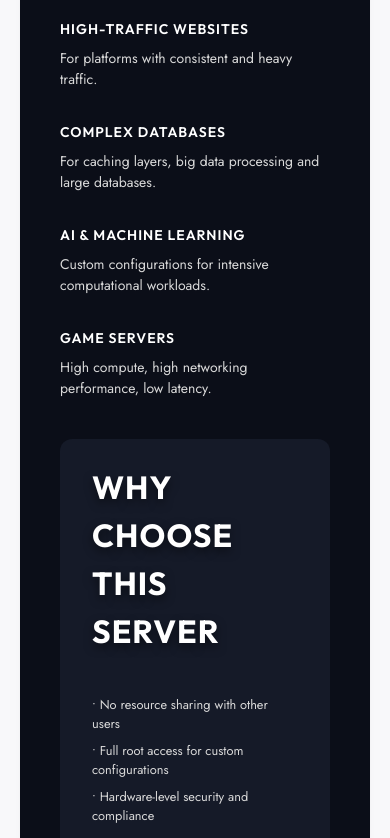
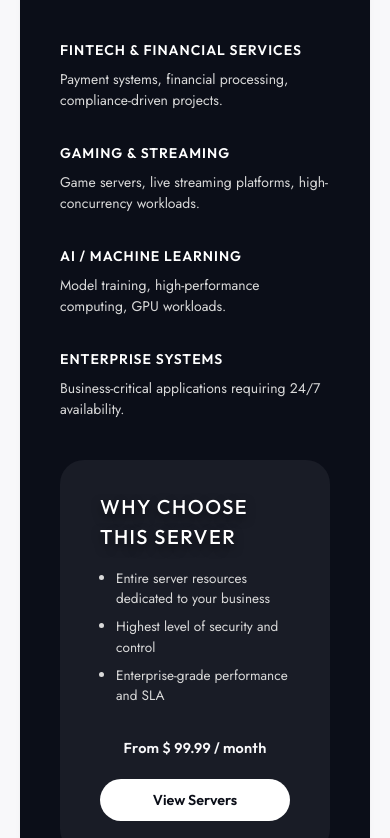
Before and after one commit to souiiii/Bytenia, a React (Vite) app: page / in a window 390 px wide. Shown: the part 1608-2446 px from the top of the page. Built offline with nearby package versions, Linux system fonts and the light colour scheme; what react-world-flags would draw is missing.

Commit message:
feat: implement interactive server selection, feature list, and enterprise server components with responsive styling

```diff
--- a/src/components/EnterpriseServers/EnterpriseServersList.css
+++ b/src/components/EnterpriseServers/EnterpriseServersList.css
@@ -125,9 +125,12 @@
 }
 
 .price-label {
-  font-size: 0.875rem;
-  font-weight: 700;
-  color: var(--bg-dark);
+  font-size: 0.9rem;
+  font-weight: 600;
+  text-align: center;
+  letter-spacing: 0.25px;
+  width: 100%;
+  color: var(--bg-primary);
 }
 
 @media (max-width: 1024px) {
--- a/src/components/Features/Features.css
+++ b/src/components/Features/Features.css
@@ -10,30 +10,59 @@
 
 .feature-card {
   background-color: var(--bg-white);
-  padding: 32px 24px;
-  border-radius: var(--border-radius-md);
+  padding: 40px 24px;
+  border-radius: var(--border-radius-lg);
   box-shadow: 0 4px 6px -1px rgba(0, 0, 0, 0.05);
-  transition: transform var(--transition-speed);
+  transition: transform 0.3s ease;
+
+  /* Hidden by default, awaiting Intersection Observer */
+  opacity: 0;
 }
 
+/* Entrance Animation Setup */
+@keyframes slowSlideUp {
+  0% {
+    opacity: 0;
+    transform: translateY(80px);
+  }
+  100% {
+    opacity: 1;
+    transform: translateY(0);
+  }
+}
+
+.feature-card.animate-reveal {
+  /* Using a massive cubic bezier spring for premium slowing momentum */
+  animation: slowSlideUp 1.2s cubic-bezier(0.16, 1, 0.3, 1) forwards;
+}
+
+/* Precision cascading delays for sequential card rendering */
+.feature-card.animate-reveal:nth-child(1) { animation-delay: 0.1s; }
+.feature-card.animate-reveal:nth-child(2) { animation-delay: 0.25s; }
+.feature-card.animate-reveal:nth-child(3) { animation-delay: 0.4s; }
+.feature-card.animate-reveal:nth-child(4) { animation-delay: 0.55s; }
+
+/* Keep hover float physics without breaking resolved standard bounds */
 .feature-card:hover {
-  transform: translateY(-5px);
+  transform: translateY(-8px);
 }
 
 .feature-card-icon {
-  margin-bottom: 20px;
+  margin-bottom: 24px;
   color: var(--bg-dark);
 }
 
 .feature-card-title {
-  font-size: 1.125rem;
+  font-family: var(--font-heading);
+  font-size: 1.25rem;
   font-weight: 700;
   color: var(--text-dark);
-  margin-bottom: 12px;
+  margin-bottom: 16px;
 }
 
 .feature-card-desc {
-  font-size: 0.875rem;
+  font-family: var(--font-primary);
+  font-size: 0.95rem;
   color: var(--text-muted);
   line-height: 1.6;
 }
--- a/src/components/Features/Features.jsx
+++ b/src/components/Features/Features.jsx
@@ -1,37 +1,52 @@
-import React from 'react';
-import { Terminal, Shield, HardDrive, Headphones } from 'lucide-react';
+import React, { useEffect } from 'react';
+import { Network, Shield, HardDrive, Globe } from 'lucide-react';
 import './Features.css';
 
 const features = [
   {
-    title: 'Full Root Access',
-    desc: 'Get complete control over your server environment and configurations.',
-    icon: <Terminal size={24} />
+    title: 'Guaranteed Dedicated Bandwidth',
+    desc: 'Unmetered bandwidth allocation with consistent throughput and no resource sharing.',
+    icon: <Network size={32} strokeWidth={1.5} />
   },
   {
     title: 'DDoS Protection',
-    desc: 'Enterprise-grade mitigation to ensure maximum server uptime.',
-    icon: <Shield size={24} />
+    desc: 'Always-on DDoS mitigation to protect your services from network attacks.',
+    icon: <Shield size={32} strokeWidth={1.5} />
   },
   {
-    title: 'Backup & Storage Options',
-    desc: 'Keep your data safe with automated and secure backup options.',
-    icon: <HardDrive size={24} />
+    title: 'Backup Storage Options',
+    desc: 'Optional backup storage solutions to secure and recover critical data.',
+    icon: <HardDrive size={32} strokeWidth={1.5} />
   },
   {
-    title: '24/7 Expert Support',
-    desc: 'Our experts are available around the clock to assist you directly.',
-    icon: <Headphones size={24} />
+    title: 'IPv4 & IPv6 Support',
+    desc: 'Native support for both IPv4 and IPv6 addresses to ensure full network compatibility.',
+    icon: <Globe size={32} strokeWidth={1.5} />
   }
 ];
 
 const Features = () => {
+  useEffect(() => {
+    const observer = new IntersectionObserver((entries) => {
+      entries.forEach(entry => {
+        if (entry.isIntersecting) {
+          entry.target.classList.add('animate-reveal');
+        }
+      });
+    }, { threshold: 0.1 });
+
+    const cards = document.querySelectorAll('.feature-card');
+    cards.forEach(card => observer.observe(card));
+
+    return () => observer.disconnect();
+  }, []);
+
   return (
     <section className="features section">
       <div className="container">
         <div className="section-header text-center">
-          <h2 className="h2" style={{marginBottom: '16px'}}>Included</h2>
-          <p className="subtitle">with Every Server</p>
+          <h2 className="title-main h2" style={{marginBottom: '16px'}}>Included</h2>
+          <p className="subtitle" style={{fontWeight: 300}}>with Every Server</p>
         </div>
 
         <div className="features-grid">
--- a/src/components/ServerSelection/ServerSelection.css
+++ b/src/components/ServerSelection/ServerSelection.css
@@ -13,7 +13,7 @@
 .server-cards-container {
   display: flex;
   gap: 24px;
-  height: 600px;
+  min-height: 700px;
 }
 
 .server-card {
@@ -64,6 +64,7 @@
   justify-content: space-between;
   height: 100%;
   width: 100%;
+  min-width: 750px; /* Prevents text-wrapping height-jumps during flex transition squeeze */
   animation: fadeIn 0.5s ease-in forwards;
 }
 
@@ -125,38 +126,77 @@
   display: flex;
   justify-content: space-between;
   align-items: center;
-  background-color: var(--bg-dark-light);
-  padding: 24px 32px;
-  border-radius: var(--border-radius-md);
+  background-color: #191c26; /* Exact requested match */
+  padding: 32px 40px;
+  border-radius: var(--border-radius-lg);
   margin-top: 40px;
 }
 
 .why-choose-title {
-  font-size: 0.75rem;
-  letter-spacing: 1px;
+  font-family: var(--font-heading);
+  font-size: 1.25rem;
+  font-weight: 500;
+  text-transform: uppercase;
+  letter-spacing: 1.5px;
   color: var(--text-light);
   margin-bottom: 12px;
 }
 
 .why-choose-list {
-  list-style: none;
-  font-size: 0.8rem;
+  list-style: disc;
+  font-size: 0.85rem;
   color: var(--text-muted-light);
   display: flex;
   flex-direction: column;
   gap: 8px;
+  transform: translateX(16px);
 }
+
+/* .why-choose-li {
+  padding-left: 12px;
+  position: relative;
+} */
+
+/* .why-choose-li::before {
+  content: "•";
+  position: absolute;
+  left: 0;
+  top: 60%;
+  transform: translateY(-50%);
+  color: var(--text-muted-light);
+  font-size: 1.1rem;
+  line-height: 1;
+} */
 
 .pricing-box {
   display: flex;
   flex-direction: column;
   align-items: flex-end;
-  gap: 16px;
+  gap: 20px;
 }
 
 .price-label {
+  font-family: var(--font-heading);
   font-weight: 600;
-  font-size: 1rem;
+  font-size: 0.95rem;
+  color: var(--bg-primary);
+}
+
+.btn-view-servers {
+  background-color: var(--bg-white);
+  color: var(--bg-dark);
+  font-family: var(--font-heading);
+  font-weight: 600;
+  font-size: 0.9rem;
+  padding: 12px 32px;
+  border: none;
+  border-radius: 50px; /* Pill shape */
+  cursor: pointer;
+  transition: all 0.2s ease;
+}
+
+.btn-view-servers:hover {
+  background-color: #e2e8f0;
 }
 
 @media (max-width: 900px) {
@@ -176,6 +216,10 @@
     padding: 20px 24px;
   }
 
+  .server-card-expanded {
+    min-width: 0;
+  }
+
   .expanded-features {
     grid-template-columns: 1fr;
   }
@@ -191,7 +235,7 @@
     width: 100%;
   }
 
-  .pricing-box .btn-primary {
+  .btn-view-servers {
     width: 100%;
   }
 }
--- a/src/components/ServerSelection/ServerSelection.jsx
+++ b/src/components/ServerSelection/ServerSelection.jsx
@@ -6,38 +6,38 @@ const serverData = [
   {
     id: "enterprise",
     title: "Enterprise Dedicated Servers",
-    icon: <Server size={32} />,
+    icon: <Server size={64} strokeWidth={1} />,
     subtitle:
-      "Recommended when: you require maximum performance, control, and isolated resources.",
+      "Recommended when: uptime, security, and performance are non-negotiable.",
     features: [
       {
-        name: "HIGH-TRAFFIC WEBSITES",
-        desc: "For platforms with consistent and heavy traffic.",
+        name: "FINTECH & FINANCIAL SERVICES",
+        desc: "Payment systems, financial processing, compliance-driven projects.",
       },
       {
-        name: "COMPLEX DATABASES",
-        desc: "For caching layers, big data processing and large databases.",
+        name: "GAMING & STREAMING",
+        desc: "Game servers, live streaming platforms, high-concurrency workloads.",
       },
       {
-        name: "AI & MACHINE LEARNING",
-        desc: "Custom configurations for intensive computational workloads.",
+        name: "AI / MACHINE LEARNING",
+        desc: "Model training, high-performance computing, GPU workloads.",
       },
       {
-        name: "GAME SERVERS",
-        desc: "High compute, high networking performance, low latency.",
+        name: "ENTERPRISE SYSTEMS",
+        desc: "Business-critical applications requiring 24/7 availability.",
       },
     ],
-    price: "$ 120.99",
+    price: "$ 99.99",
     whyChoose: [
-      "No resource sharing with other users",
-      "Full root access for custom configurations",
-      "Hardware-level security and compliance",
+      "Entire server resources dedicated to your business",
+      "Highest level of security and control",
+      "Enterprise-grade performance and SLA",
     ],
   },
   {
     id: "cost-optimized",
     title: "Cost-Optimized Servers",
-    icon: <Database size={32} />,
+    icon: <Database size={64} strokeWidth={1} />,
     subtitle:
       "Recommended when: budget efficiency is more important than peak performance.",
     features: [
@@ -68,7 +68,7 @@ const serverData = [
   {
     id: "virtual",
     title: "Virtual Dedicated Servers",
-    icon: <Cloud size={32} />,
+    icon: <Cloud size={64} strokeWidth={1} />,
     subtitle:
       "Recommended when: your project is growing and requires predictable performance.",
     features: [
@@ -103,7 +103,7 @@ const ServerSelection = () => {
 
   return (
     <section className="server-selection section">
-      <div className="container" style={{ maxWidth: "1000px" }}>
+      <div className="container">
         <div className="section-header text-center">
           <h2 className="h2" style={{ marginBottom: "16px" }}>
             Choose the Right Server
@@ -162,7 +162,7 @@ const ServerSelection = () => {
                         <ul className="why-choose-list">
                           {server.whyChoose.map((item, idx) => (
                             <li key={idx} className="why-choose-li">
-                              • {item}
+                              {item}
                             </li>
                           ))}
                         </ul>
@@ -172,7 +172,7 @@ const ServerSelection = () => {
                           From {server.price} / month
                         </span>
                         <button
-                          className="btn-primary"
+                          className="btn-view-servers"
                           onClick={(e) => e.stopPropagation()}
                         >
                           View Servers
--- a/src/components/WhyChoose/WhyChoose.css
+++ b/src/components/WhyChoose/WhyChoose.css
@@ -30,7 +30,11 @@
   left: 0;
   width: 100%;
   height: 100%;
-  background: linear-gradient(to bottom, rgba(15, 18, 27, 0.7), rgba(15, 18, 27, 0.4));
+  background: linear-gradient(
+    to bottom,
+    rgba(15, 18, 27, 0.7),
+    rgba(15, 18, 27, 0.4)
+  );
   z-index: 2;
 }
 
@@ -44,7 +48,7 @@
 }
 
 .why-choose-title {
-  margin-bottom: 40px;
+  margin-bottom: 16px;
   text-shadow: 0 4px 10px rgba(0, 0, 0, 0.5);
 }
 
@@ -90,7 +94,7 @@
   }
 
   .why-choose-title {
-    font-size: 2rem;
+    font-size: 1.5rem;
   }
 
   .why-choose-pills {
@@ -100,3 +104,9 @@
     max-width: 300px;
   }
 }
+
+@media (max-width: 547px) {
+  .why-choose-title {
+    font-size: 1.25rem;
+  }
+}
```
